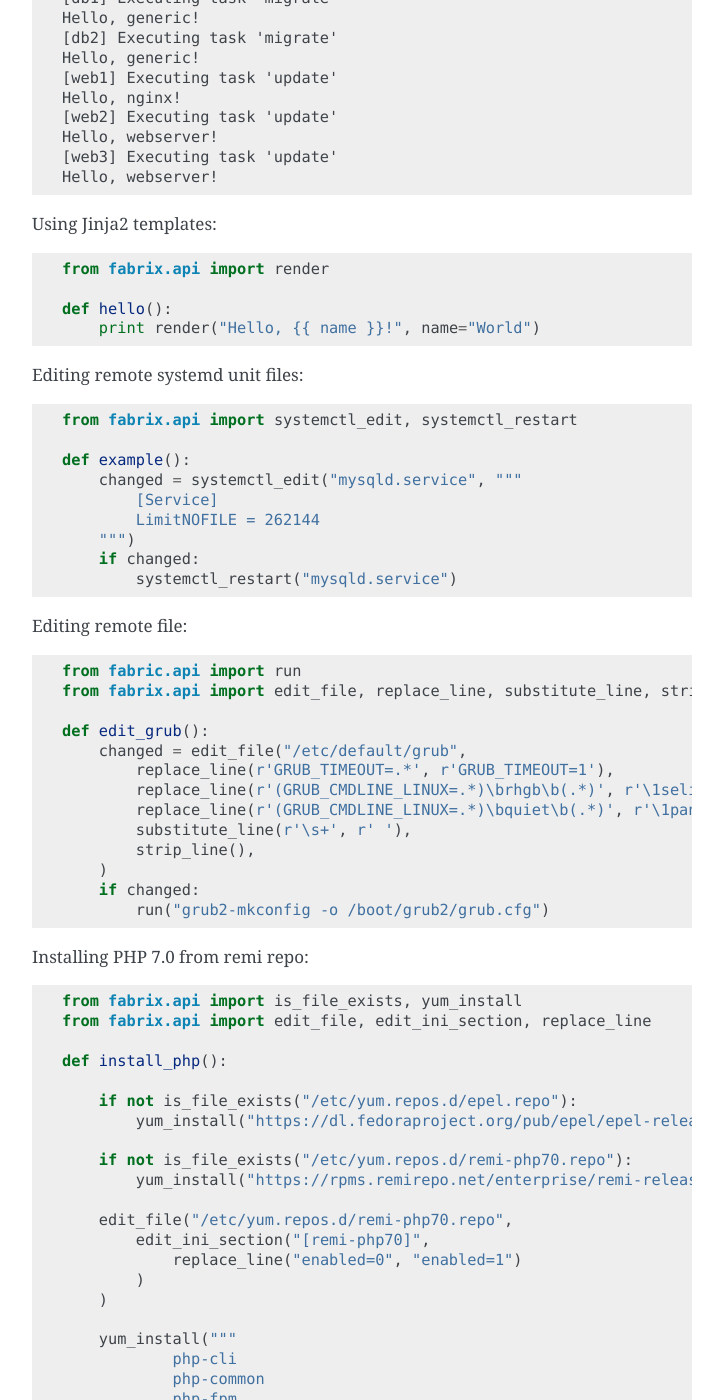
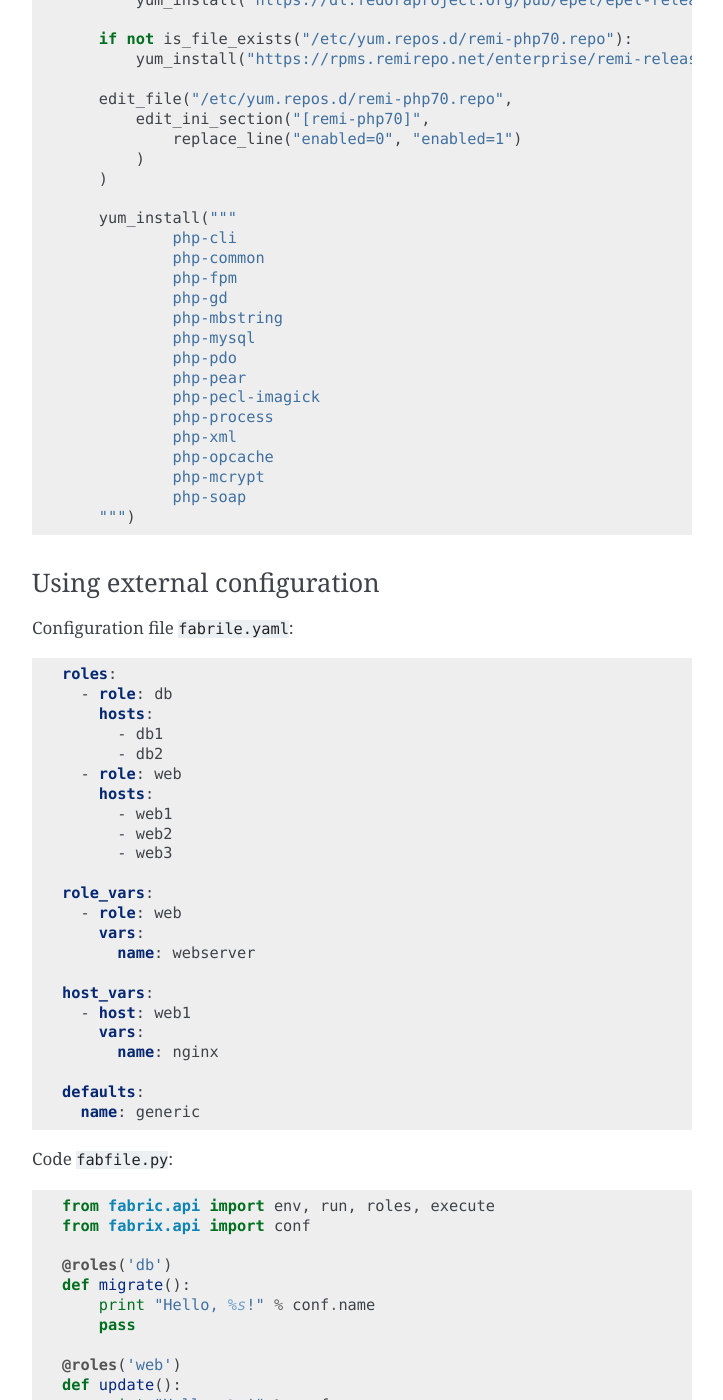
Before and after one commit to makhomed/fabrix, a Sphinx documentation site: the page built from docs/index.rst, in a window 1280 px wide and 1400 px high, scrolled down 1536 px. Shown: the whole window, without its empty margins (388-1111 px from the left). Built offline with Sphinx 7.4.7, drawn with Linux system fonts in a browser that asks for light colours; some of the changed lines change nothing that is shown; some of the changed text lies outside the part shown.

Commit message:
update index.rst

```diff
--- a/docs/index.rst
+++ b/docs/index.rst
@@ -29,79 +29,15 @@
 Links
 -----
 
- * `Fabrix Documentation <https://fabrix.readthedocs.io/en/latest/>`_
- * `Fabrix GitHub Home Page <https://github.com/makhomed/fabrix>`_
- * `Fabrix Python Package Index <https://pypi.python.org/pypi/Fabrix>`_
+* `Fabrix Documentation <https://fabrix.readthedocs.io/en/latest/>`_
+* `Fabrix GitHub Home Page <https://github.com/makhomed/fabrix>`_
+* `Fabrix Python Package Index <https://pypi.python.org/pypi/Fabrix>`_
 
 Examples
 --------
 
-Configuration :file:`fabrile.yaml`:
-
-.. code-block:: yaml
-
-    roles:
-      - role: db
-        hosts:
-          - db1
-          - db2
-      - role: web
-        hosts:
-          - web1
-          - web2
-          - web3
-
-    role_vars:
-      - role: web
-        vars:
-          name: webserver
-
-    host_vars:
-      - host: web1
-        vars:
-          name: nginx
-
-    defaults:
-      name: generic
-
-Code :file:`fabfile.py`:
-
-.. code-block:: python
-
-    from fabric.api import env, run, roles, execute
-    from fabrix.api import conf
-
-    @roles('db')
-    def migrate():
-        print "Hello, %s!" % conf.name
-        pass
-
-    @roles('web')
-    def update():
-        print "Hello, %s!" % conf.name
-        pass
-
-    def deploy():
-        execute(migrate)
-        execute(update)
-
-After running :command:`fab deploy` we can see:
-
-.. code-block:: none
-
-    $ fab deploy
-    [db1] Executing task 'migrate'
-    Hello, generic!
-    [db2] Executing task 'migrate'
-    Hello, generic!
-    [web1] Executing task 'update'
-    Hello, nginx!
-    [web2] Executing task 'update'
-    Hello, webserver!
-    [web3] Executing task 'update'
-    Hello, webserver!
-
-Using Jinja2 templates:
+Using Jinja2 templates
+~~~~~~~~~~~~~~~~~~~~~~
 
 .. code-block:: python
 
@@ -110,7 +46,8 @@
     def hello():
         print render("Hello, {{ name }}!", name="World")
 
-Editing remote systemd unit files:
+Editing systemd unit files
+~~~~~~~~~~~~~~~~~~~~~~~~~~
 
 .. code-block:: python
 
@@ -124,7 +61,8 @@
         if changed:
             systemctl_restart("mysqld.service")
 
-Editing remote file:
+Editing configuration files
+~~~~~~~~~~~~~~~~~~~~~~~~~~~
 
 .. code-block:: python
 
@@ -142,7 +80,8 @@
         if changed:
             run("grub2-mkconfig -o /boot/grub2/grub.cfg")
 
-Installing PHP 7.0 from remi repo:
+Installing PHP 7.0 from remi repo
+~~~~~~~~~~~~~~~~~~~~~~~~~~~~~~~~~
 
 .. code-block:: python
 
@@ -180,6 +119,73 @@
                 php-soap
         """)
 
+Using external configuration
+~~~~~~~~~~~~~~~~~~~~~~~~~~~~
+
+Configuration file ``fabrile.yaml``:
+
+.. code-block:: yaml
+
+    roles:
+      - role: db
+        hosts:
+          - db1
+          - db2
+      - role: web
+        hosts:
+          - web1
+          - web2
+          - web3
+
+    role_vars:
+      - role: web
+        vars:
+          name: webserver
+
+    host_vars:
+      - host: web1
+        vars:
+          name: nginx
+
+    defaults:
+      name: generic
+
+Code ``fabfile.py``:
+
+.. code-block:: python
+
+    from fabric.api import env, run, roles, execute
+    from fabrix.api import conf
+
+    @roles('db')
+    def migrate():
+        print "Hello, %s!" % conf.name
+        pass
+
+    @roles('web')
+    def update():
+        print "Hello, %s!" % conf.name
+        pass
+
+    def deploy():
+        execute(migrate)
+        execute(update)
+
+After running ``fab deploy`` we can see:
+
+.. code-block:: none
+
+    $ fab deploy
+    [db1] Executing task 'migrate'
+    Hello, generic!
+    [db2] Executing task 'migrate'
+    Hello, generic!
+    [web1] Executing task 'update'
+    Hello, nginx!
+    [web2] Executing task 'update'
+    Hello, webserver!
+    [web3] Executing task 'update'
+    Hello, webserver!
 
 .. toctree::
     :maxdepth: 2
```
